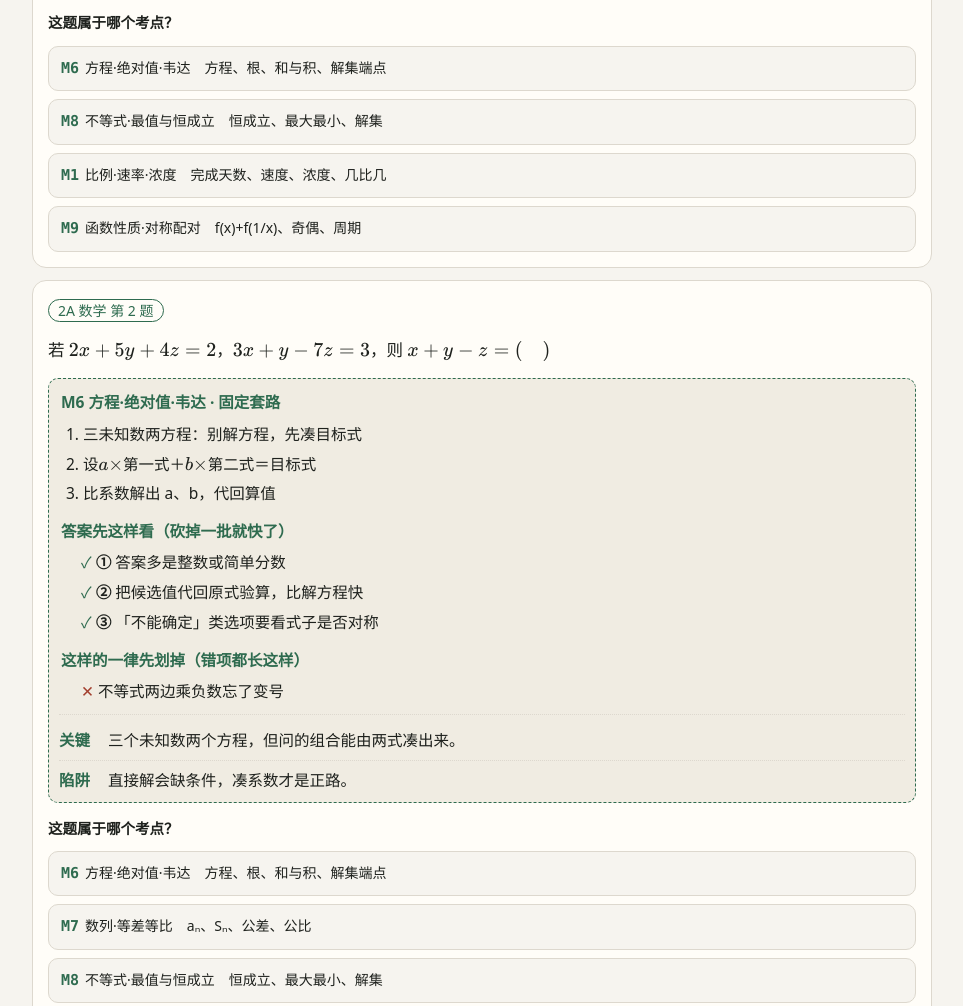
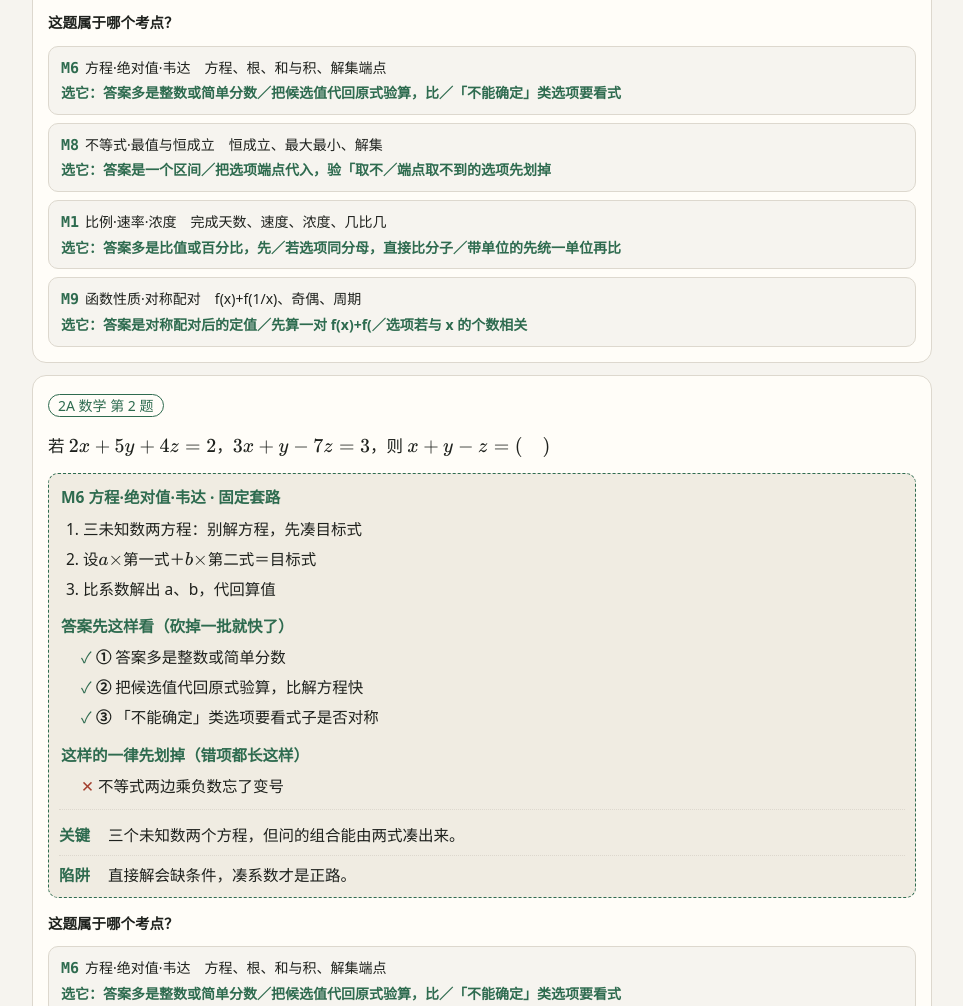
Before and after one commit to yhyu13/kaoyan199, a plain HTML site: page recall.html in a window 1280 px wide. Shown: the part 783-1789 px from the top of the page, without its empty margins (158-1121 px from the left). Drawn offline with Linux system fonts and the light colour scheme.

```diff
--- a/recall.html
+++ b/recall.html
@@ -65,6 +65,7 @@ h1{font-size:23px;margin:0 0 4px}
 .sop ul.win li::before{content:"✓ ";color:var(--ok)}
 .sop ul.cut li::before{content:"✕ ";color:var(--warn)}
 .at{color:var(--accent);font-weight:700}
+.winline{color:var(--ok);font-weight:700}
 .ezbox .ezk{font-size:15.5px}
 details.sv{margin-top:12px;border-top:1px dashed var(--line);padding-top:8px}
 details.sv summary{cursor:pointer;font-size:13.5px;color:var(--accent);font-weight:700;list-style:none}
@@ -248,7 +249,7 @@ var QB=[
  opts:['M8','M3','M6','M12'],ans:0,key:'B',
  why:'$(2)$长得像平方和：配方成 $(a-b)^2+2(b-c)^2=0$，两个非负数相加为零，各自为零。'},
 {p:'2A',n:23,stem:'甲桶有 A 农药 50 升，乙桶有 40 升，两桶混合可配成浓度 40% 的溶液。\n(1) 甲浓度为 20%，乙浓度为 65%\n(2) 甲浓度为 30%，乙浓度为 52.5%',
-  k:'混合浓度只算溶质。',t:'分母是 90 升。', sv:'$(50\\times 0.2+40\\times 0.65)/90=40\\$$\\$$\\$$\\$$\\$$\\$$\\$$\\$$\\$$\\$% 与$(15+21)/90=40\\$$\\$$\\$$\\$$\\$$\\$$\\$$\\$$\\$$\\$%，两个条件各自成立 → D。',
+  k:'混合浓度只算溶质。',t:'分母是 90 升。', sv:'$(50\\times 0.2+40\\times 0.65)/90=40\\$$\\$$\\$$\\$$\\$$\\$$\\$$\\$$\\$$\\$$\\$% 与$(15+21)/90=40\\$$\\$$\\$$\\$$\\$$\\$$\\$$\\$$\\$$\\$$\\$%，两个条件各自成立 → D。',
  ch:['条件(1)充分，条件(2)不充分','条件(2)充分，条件(1)不充分','联合充分','单独都充分','都不充分'],chAns:3,
  opts:['M1','M8','M10','M6'],ans:0,key:'D',
  why:'混合浓度只算溶质总量：两桶的溶质相加，除以总升数。'},
@@ -271,7 +272,7 @@ var QB=[
  opts:['M11','M6','M7','M8'],ans:0,key:'C（$\\frac12$）',
  why:'二次式能整除三次式，商一定是一次式，设 $(x^2-x-1)(ax+c)$ 比对系数。'},
 {p:'3A',n:2,stem:'一件商品先提价 20%，再以 8.5 折出售，现在的价格与调整之前相比',
-  sv:'把原价当成 1。提价$20\\$$\\$$\\$$\\$$\\$$\\$$\\$$\\$$\\$$\\$% 就是乘 1.2；打 8.5 折就是乘 0.85。两次一起乘：$1.2\\times 0.85=1.02$，也就是原价的$102\\$$\\$$\\$$\\$$\\$$\\$$\\$$\\$$\\$$\\$%，涨了$2\\$$\\$$\\$$\\$$\\$$\\$$\\$$\\$$\\$$\\$%。注意它不是回到原价。',
+  sv:'把原价当成 1。提价$20\\$$\\$$\\$$\\$$\\$$\\$$\\$$\\$$\\$$\\$$\\$% 就是乘 1.2；打 8.5 折就是乘 0.85。两次一起乘：$1.2\\times 0.85=1.02$，也就是原价的$102\\$$\\$$\\$$\\$$\\$$\\$$\\$$\\$$\\$$\\$$\\$%，涨了$2\\$$\\$$\\$$\\$$\\$$\\$$\\$$\\$$\\$$\\$$\\$%。注意它不是回到原价。',
  k:'两次调整＝两个乘数相乘。',t:'「8.5 折」是乘 0.85，不是减 0.85。',
  ch:['涨了 2%','降了 2%','降了 4%','涨了 4%','以上答案均不正确'],chAns:0,
  opts:['M1','M8','M6','M10'],ans:0,key:'A（涨 2%）',
@@ -553,6 +554,12 @@ function reviewCard(q){
     '</div>';
 }
 
+function shortWin(x){
+  var i=x.indexOf('：');
+  var t=(i>0? x.slice(0,i) : x);
+  return t.length>12? t.slice(0,12) : t;
+}
+
 function sopBlock(q){
   var kp=KPS[q.opts[q.ans]]||{};
   var list=(q.sop&&q.sop.length)?q.sop:(kp.sop||[]);
@@ -584,7 +591,8 @@ function card(q){
     var cls='opt';
     if(rec!=null){ if(i===q.ans) cls+=' right'; else if(i===rec-100) cls+=' wrong'; }
     return '<button class="'+cls+'" data-i="'+i+'"'+(rec!=null?' disabled':'')+'>'+
-      '<span class="sid">'+id+'</span>'+KPS[id].name+'　'+KPS[id].sign+'</button>';
+      '<span class="sid">'+id+'</span>'+KPS[id].name+'　'+KPS[id].sign+
+      (KPS[id].win?'<br><span class="winline">选它：'+KPS[id].win.map(shortWin).join('／')+'</span>':'')+'</button>';
   }).join('');
   var fb='';
   if(rec!=null){
@@ -593,7 +601,7 @@ function card(q){
         (q.at?'<span class="at">本题属于：'+h(q.at)+'</span><br>':'')+h(q.why)
       : '<span class="no">✗ 不是它</span>　你选的是 '+KPS[q.opts[rec-100]].name+'；这题的特征更像 <b>'+q.opts[q.ans]+' '+KPS[q.opts[q.ans]].name+'</b>。<br>'+
         '<span class="note">再看一眼：'+h(q.why)+'</span>')+
-      (q.warn?'<br><span class="note">⚠ '+h(q.warn)+'</span>':'')+'</div>';
+      '</div>';
   }
   var ez = S.easy
     ? '<div class="ezbox">'+
```
